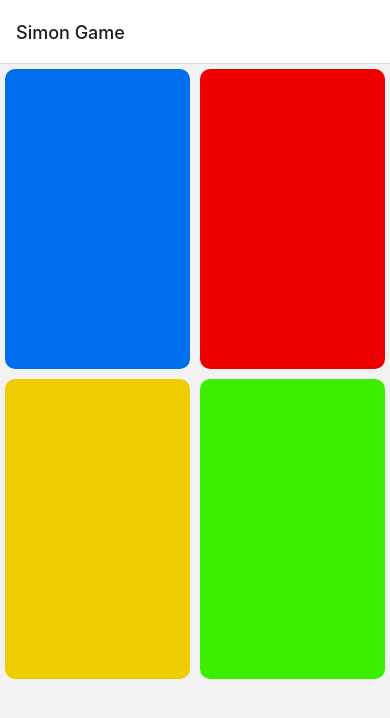
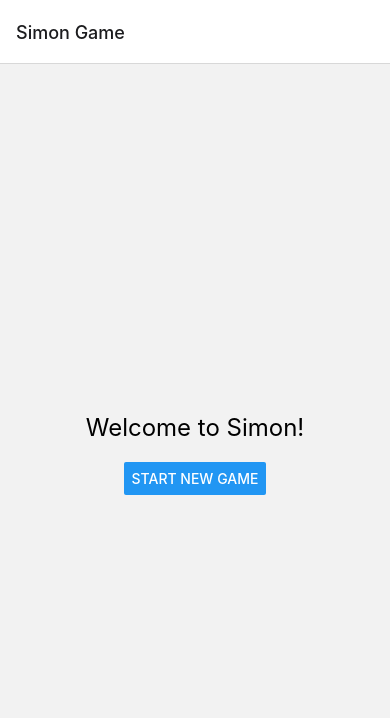
Before and after one commit to idotalmor/simon, a React Native app: screen /SimonGame in a window 390 px wide. Shown: the top 718 px of the page. Built offline with nearby package versions, Linux system fonts and the light colour scheme.

Commit message:
change simon game screen to support game states, introduced empty state

```diff
--- /dev/null
+++ b/src/features/simonGame/components/EmptyState.tsx
@@ -0,0 +1,26 @@
+import { Button, StyleSheet, Text, View } from 'react-native';
+
+type EmptyStateProps = {
+  onStartNewGame: () => void;
+};
+const EmptyState = ({ onStartNewGame }: EmptyStateProps) => {
+  return (
+    <View style={styles.container}>
+      <Text style={styles.text}>Welcome to Simon!</Text>
+      <Button title="Start New Game" onPress={onStartNewGame} />
+    </View>
+  );
+};
+
+const styles = StyleSheet.create({
+  container: {
+    flex: 1,
+    justifyContent: 'center',
+    alignItems: 'center',
+  },
+  text: {
+    fontSize: 24,
+    marginBottom: 20,
+  },
+});
+export default EmptyState;
--- /dev/null
+++ b/src/features/simonGame/components/Game.tsx
@@ -0,0 +1,61 @@
+import { FlatList, StyleSheet, View } from "react-native";
+import React from "react";
+import GridButton from "./GridButton.tsx";
+
+type UIGridButton = {
+  key: number,
+  color: string,
+}
+
+const buttons: UIGridButton[] = [
+  {
+    key: 0,
+    color: "#006fee"
+  },
+  {
+    key: 1,
+    color: "#ee0000"
+  },
+  {
+    key: 2,
+    color: "#eece00"
+  },
+  {
+    key: 3,
+    color: "#3cee00"
+  }
+];
+
+const Game = () => {
+
+  const renderItem = ({ item }: { item: UIGridButton }) => {
+    return <GridButton key={item.key} onPress={() => {
+      play(item.key);
+    }} color={item.color} />;
+  };
+
+  return (<View style={styles.container}>
+    <FlatList
+      style={{ height: "100%", width: "100%" }}
+      data={buttons}
+      renderItem={renderItem}
+      keyExtractor={(item) => item.key.toString()}
+      numColumns={2}
+      contentContainerStyle={styles.grid}
+    />
+  </View>);
+};
+
+const styles = StyleSheet.create({
+  container: {
+    width: "100%",
+    height: "100%",
+    justifyContent: "center",
+    alignItems: "center"
+  },
+  grid: {
+    flexGrow: 1,
+    justifyContent: "center"
+  }
+});
+export default Game;
--- a/src/features/simonGame/components/GridButton.tsx
+++ b/src/features/simonGame/components/GridButton.tsx
@@ -16,11 +16,8 @@ const styles = StyleSheet.create({
   button: {
     flex: 1,
     margin: 5,
-    height:300,
-    justifyContent: 'center',
-    alignItems: 'center',
     borderRadius: 10,
-    aspectRatio: 1, // Ensures the button is square
+    aspectRatio: 1,
   },
 });
 
--- a/src/features/simonGame/components/SimonGameScreen.tsx
+++ /dev/null
@@ -1,68 +0,0 @@
-import React from "react";
-import { useSimon } from "../hooks/useSimon";
-import { FlatList, SafeAreaView, StyleSheet, View } from "react-native";
-import GridButton from "./GridButton";
-
-type UIGridButton = {
-  key: number,
-  color: string,
-}
-
-const buttons: UIGridButton[] = [
-  {
-    key: 0,
-    color: "#006fee"
-  },
-  {
-    key: 1,
-    color: "#ee0000"
-  },
-  {
-    key: 2,
-    color: "#eece00"
-  },
-  {
-    key: 3,
-    color: "#3cee00"
-  }
-];
-
-const SimonGameScreen = () => {
-  const { state, play } = useSimon();
-
-  const renderItem = ({ item }: { item: UIGridButton }) => {
-    return <GridButton key={item.key} onPress={() => { play(item.key); }} color={item.color} />;
-  };
-
-  return (
-    <SafeAreaView>
-      <View style={styles.container}>
-        <FlatList
-          style={{height:"100%",width:"100%"}}
-          key={"safsdf"}
-          data={buttons}
-          renderItem={renderItem}
-          keyExtractor={(item) => item.key.toString()}
-          numColumns={2}
-          contentContainerStyle={styles.grid}
-        />
-      </View>
-    </SafeAreaView>
-
-  );
-};
-
-const styles = StyleSheet.create({
-  container: {
-    width:"100%",
-    height:"100%",
-    justifyContent: 'center',
-    alignItems: 'center',
-  },
-  grid: {
-    flexGrow: 1,
-    justifyContent: 'center',
-  },
-});
-
-export default SimonGameScreen;
--- /dev/null
+++ b/src/features/simonGame/screens/SimonGameScreen.tsx
@@ -0,0 +1,29 @@
+import React from 'react';
+import { SafeAreaView, StyleSheet } from 'react-native';
+
+import { useSimon } from '../hooks/useSimon.ts';
+import { GameState } from '../models/models.ts';
+import EmptyState from '../components/EmptyState.tsx';
+import Game from '../components/Game.tsx';
+
+const SimonGameScreen = () => {
+
+  const { state, newGame } = useSimon();
+
+  return (
+    <SafeAreaView style={styles.container}>
+      {state.gameState === GameState.Standby && <EmptyState onStartNewGame={newGame} />}
+      {state.gameState === GameState.Playing && <Game/>}
+
+    </SafeAreaView>
+
+  );
+};
+
+const styles = StyleSheet.create({
+  container: {
+    flex: 1,
+  },
+});
+
+export default SimonGameScreen;
```
Also changed, not shown: App.tsx (+3 -4 lines).
